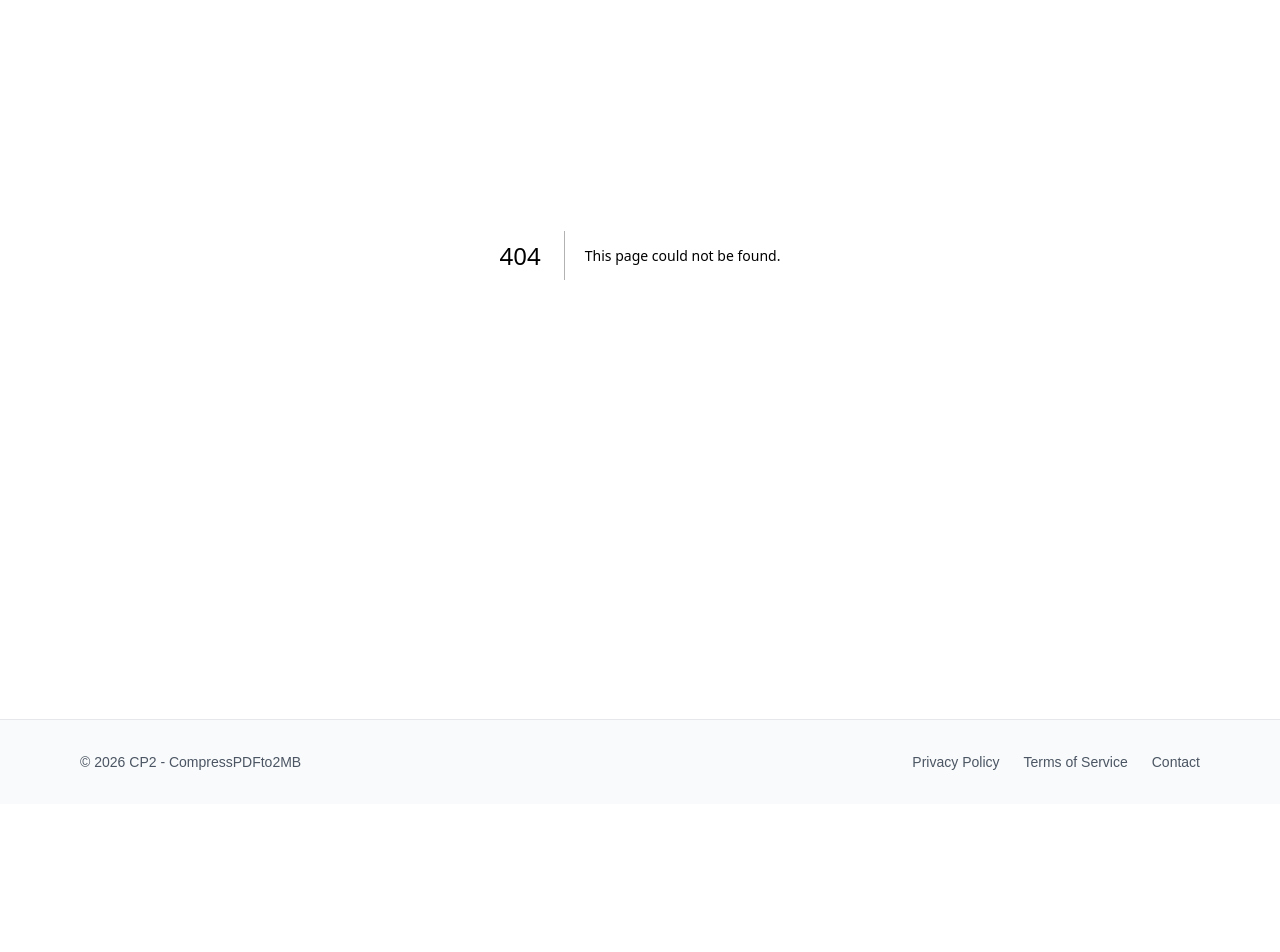
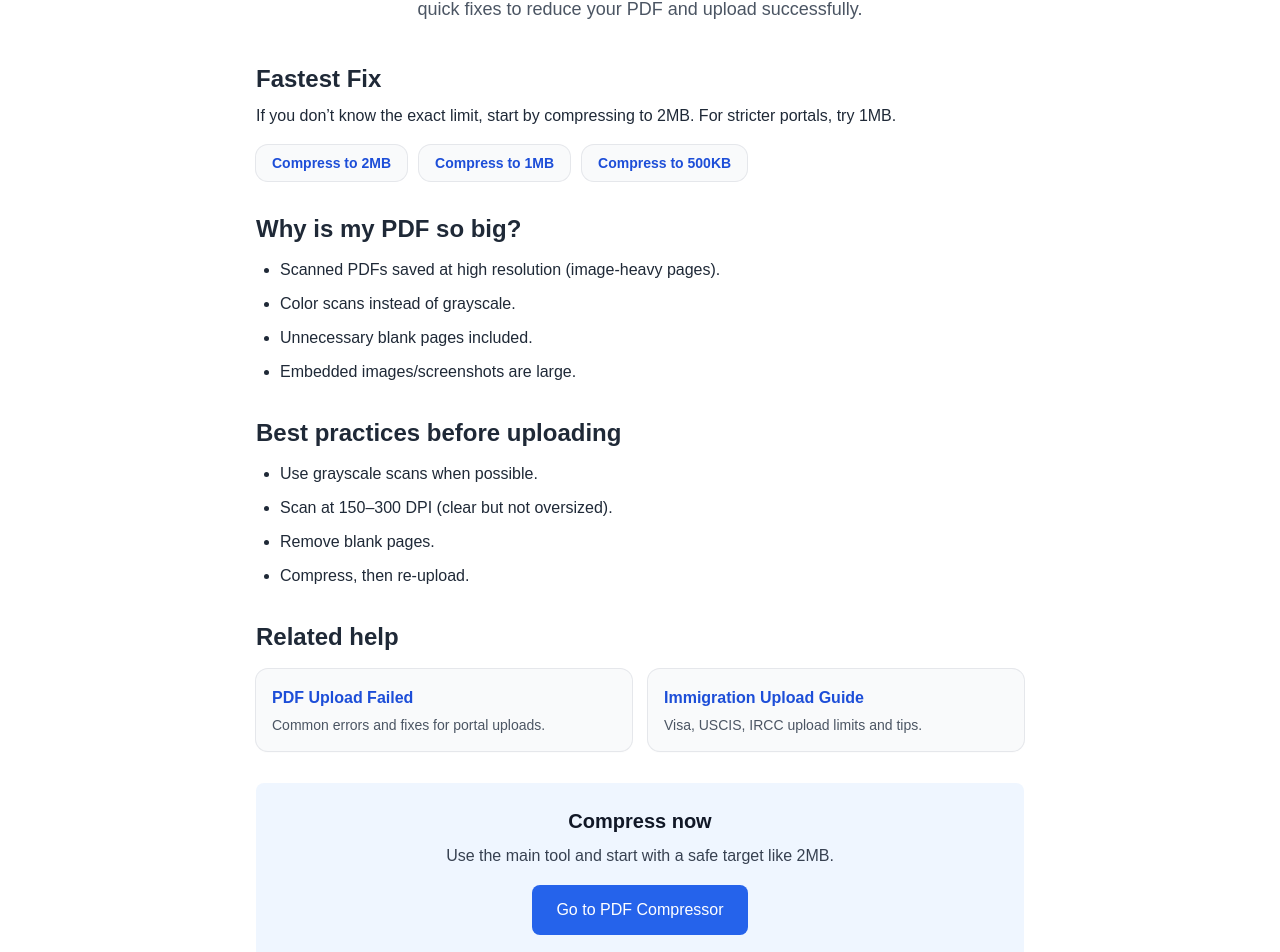
Before and after one commit to behicyildirim/compresspdfto2mb, a Next.js app: page /pdf-too-large-to-upload in a window 1280 px wide. Before the commit this address had no page. Shown: the part 210-1162 px from the top of the page. Before the commit the page ends 1014 px from the top, so only its background shows below. Built offline with nearby package versions, Linux system fonts and the light colour scheme.

Commit message:
Add long-tail pages: pdf too large + online application

```diff
--- /dev/null
+++ b/app/pdf-too-large-to-upload/page.tsx
@@ -0,0 +1,112 @@
+import Link from "next/link";
+
+export const metadata = {
+  title: "PDF Too Large to Upload? Fix File Size in Minutes",
+  description:
+    "PDF too large to upload? Learn the quickest ways to reduce PDF size for portals, forms, email, and visa applications.",
+};
+
+export default function PdfTooLargeToUploadPage() {
+  return (
+    <main className="min-h-screen bg-white px-4 py-14">
+      <div className="mx-auto max-w-3xl text-gray-800">
+        <h1 className="text-4xl font-bold text-center">
+          PDF Too Large to Upload?
+        </h1>
+
+        <p className="mt-4 text-lg text-gray-600 text-center">
+          Most upload failures happen because portals have strict size limits (often 1–2MB).
+          Use these quick fixes to reduce your PDF and upload successfully.
+        </p>
+
+        <div className="mt-10 space-y-8 leading-relaxed">
+          <section>
+            <h2 className="text-2xl font-semibold">Fastest Fix</h2>
+            <p className="mt-2">
+              If you don’t know the exact limit, start by compressing to 2MB. For stricter portals, try 1MB.
+            </p>
+
+            <div className="mt-4 flex flex-wrap gap-3">
+              <a
+                href="/compress-pdf-to-2mb"
+                className="rounded-xl bg-gray-50 px-4 py-2 text-sm font-semibold text-blue-700 ring-1 ring-gray-200 hover:bg-blue-50 transition"
+              >
+                Compress to 2MB
+              </a>
+              <a
+                href="/compress-pdf-to-1mb"
+                className="rounded-xl bg-gray-50 px-4 py-2 text-sm font-semibold text-blue-700 ring-1 ring-gray-200 hover:bg-blue-50 transition"
+              >
+                Compress to 1MB
+              </a>
+              <a
+                href="/compress-pdf-to-500kb"
+                className="rounded-xl bg-gray-50 px-4 py-2 text-sm font-semibold text-blue-700 ring-1 ring-gray-200 hover:bg-blue-50 transition"
+              >
+                Compress to 500KB
+              </a>
+            </div>
+          </section>
+
+          <section>
+            <h2 className="text-2xl font-semibold">Why is my PDF so big?</h2>
+            <ul className="mt-3 list-disc pl-6 space-y-2">
+              <li>Scanned PDFs saved at high resolution (image-heavy pages).</li>
+              <li>Color scans instead of grayscale.</li>
+              <li>Unnecessary blank pages included.</li>
+              <li>Embedded images/screenshots are large.</li>
+            </ul>
+          </section>
+
+          <section>
+            <h2 className="text-2xl font-semibold">Best practices before uploading</h2>
+            <ul className="mt-3 list-disc pl-6 space-y-2">
+              <li>Use grayscale scans when possible.</li>
+              <li>Scan at 150–300 DPI (clear but not oversized).</li>
+              <li>Remove blank pages.</li>
+              <li>Compress, then re-upload.</li>
+            </ul>
+          </section>
+
+          <section>
+            <h2 className="text-2xl font-semibold">Related help</h2>
+            <div className="mt-4 grid grid-cols-1 sm:grid-cols-2 gap-4">
+              <a
+                href="/pdf-upload-failed"
+                className="rounded-xl bg-gray-50 px-4 py-4 shadow-sm ring-1 ring-gray-200 hover:bg-blue-50 transition"
+              >
+                <h3 className="font-semibold text-blue-700">PDF Upload Failed</h3>
+                <p className="text-sm text-gray-600 mt-1">
+                  Common errors and fixes for portal uploads.
+                </p>
+              </a>
+
+              <a
+                href="/immigration-pdf-upload-guide"
+                className="rounded-xl bg-gray-50 px-4 py-4 shadow-sm ring-1 ring-gray-200 hover:bg-blue-50 transition"
+              >
+                <h3 className="font-semibold text-blue-700">Immigration Upload Guide</h3>
+                <p className="text-sm text-gray-600 mt-1">
+                  Visa, USCIS, IRCC upload limits and tips.
+                </p>
+              </a>
+            </div>
+          </section>
+
+          <section className="bg-blue-50 p-6 rounded-lg text-center">
+            <h2 className="text-xl font-semibold text-gray-900">Compress now</h2>
+            <p className="mt-2 text-gray-700">
+              Use the main tool and start with a safe target like 2MB.
+            </p>
+            <Link
+              href="/"
+              className="inline-block mt-4 bg-blue-600 text-white px-6 py-3 rounded-lg hover:bg-blue-700 transition"
+            >
+              Go to PDF Compressor
+            </Link>
+          </section>
+        </div>
+      </div>
+    </main>
+  );
+}
```
Also changed, not shown: app/reduce-pdf-size-for-online-application/page.tsx (added).
